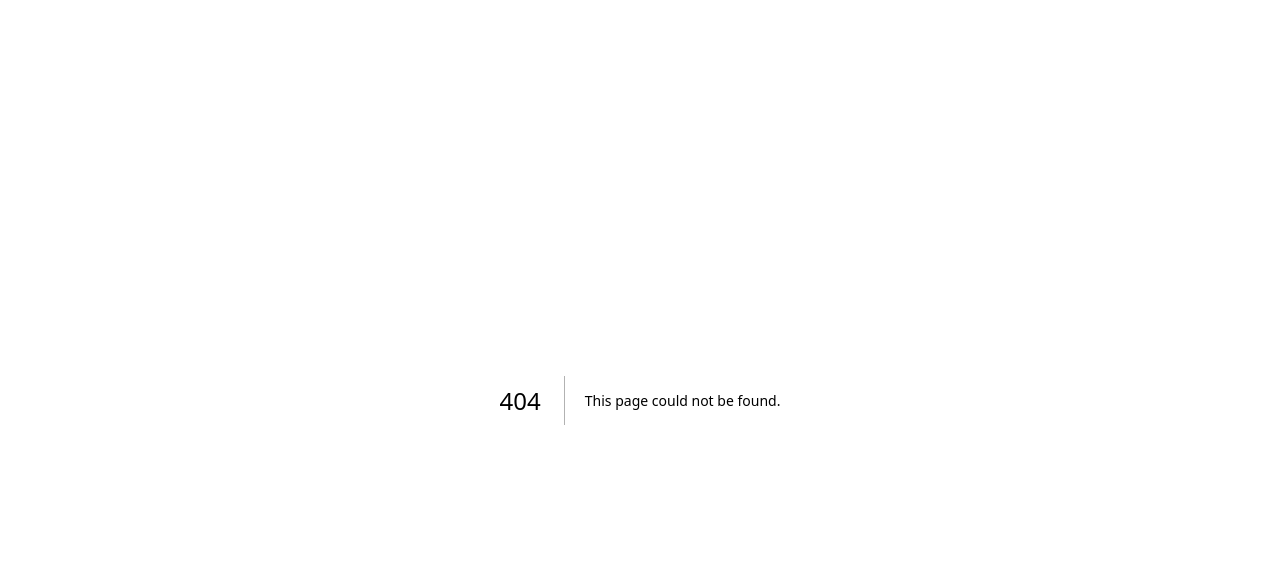
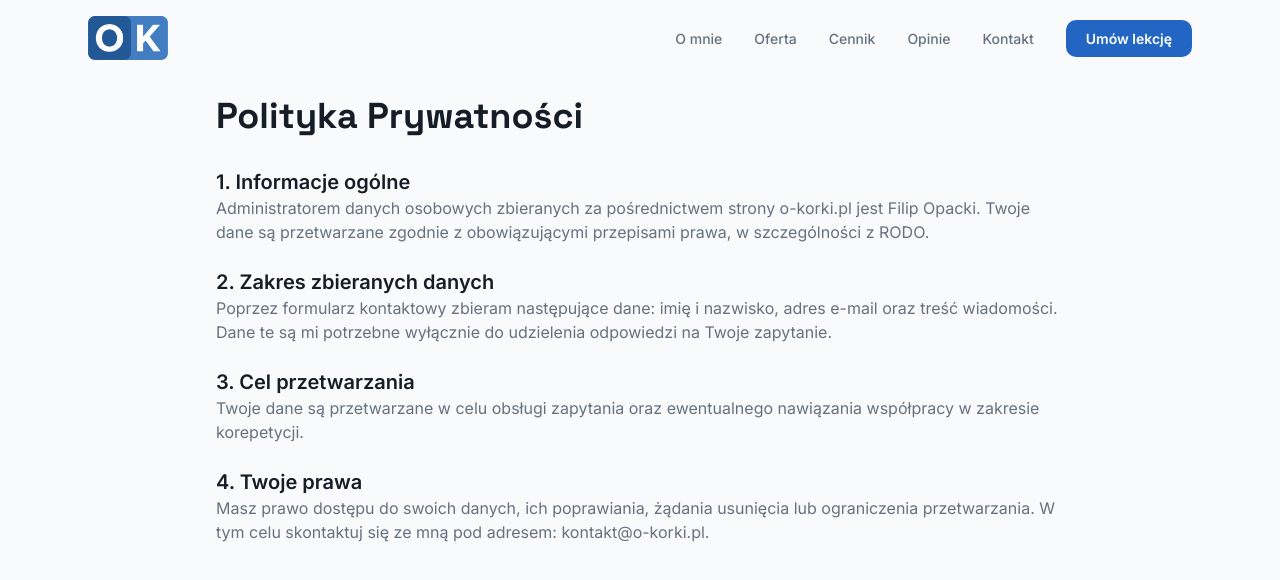
Before and after one commit to kurliko/math, a Next.js app: page /privacy-policy in a window 1280 px wide. Before the commit this address had no page. Shown: the top 580 px of the page. Built offline with nearby package versions, Linux system fonts and the light colour scheme.

Commit message:
Dodanie strony z polityka prywatnosci i zmiana globalna dla navbara w pliku layout.tsx

```diff
--- a/app/layout.tsx
+++ b/app/layout.tsx
@@ -2,6 +2,7 @@ import type { Metadata } from 'next'
 import { Inter, Space_Grotesk } from 'next/font/google'
 
 import './globals.css'
+import { Navbar } from '@/components/navbar'
 
 const inter = Inter({ subsets: ['latin', 'latin-ext'], variable: '--font-inter' })
 const spaceGrotesk = Space_Grotesk({ subsets: ['latin'], variable: '--font-space-grotesk' })
@@ -18,7 +19,10 @@ export default function RootLayout({
 }>) {
   return (
     <html lang="pl">
-      <body className={`${inter.variable} ${spaceGrotesk.variable} font-sans antialiased`}>{children}</body>
+      <body className={`${inter.variable} ${spaceGrotesk.variable} font-sans antialiased`}>
+        <Navbar />
+        {children}
+      </body>
     </html>
   )
 }
--- /dev/null
+++ b/app/privacy-policy/page.tsx
@@ -0,0 +1,43 @@
+export default function PrivacyPolicy() {
+  return (
+
+    <main className="mx-auto max-w-4xl px-6 py-24">
+      <h1 className="font-display text-3xl font-bold text-foreground sm:text-4xl mb-8">
+        Polityka Prywatności
+      </h1>
+
+      <div className="prose prose-slate max-w-none text-muted-foreground space-y-6">
+        <section>
+          <h2 className="text-xl font-semibold text-foreground">1. Informacje ogólne</h2>
+          <p>
+            Administratorem danych osobowych zbieranych za pośrednictwem strony o-korki.pl jest Filip Opacki.
+            Twoje dane są przetwarzane zgodnie z obowiązującymi przepisami prawa, w szczególności z RODO.
+          </p>
+        </section>
+
+        <section>
+          <h2 className="text-xl font-semibold text-foreground">2. Zakres zbieranych danych</h2>
+          <p>
+            Poprzez formularz kontaktowy zbieram następujące dane: imię i nazwisko, adres e-mail oraz treść wiadomości.
+            Dane te są mi potrzebne wyłącznie do udzielenia odpowiedzi na Twoje zapytanie.
+          </p>
+        </section>
+
+        <section>
+          <h2 className="text-xl font-semibold text-foreground">3. Cel przetwarzania</h2>
+          <p>
+            Twoje dane są przetwarzane w celu obsługi zapytania oraz ewentualnego nawiązania współpracy w zakresie korepetycji.
+          </p>
+        </section>
+
+        <section>
+          <h2 className="text-xl font-semibold text-foreground">4. Twoje prawa</h2>
+          <p>
+            Masz prawo dostępu do swoich danych, ich poprawiania, żądania usunięcia lub ograniczenia przetwarzania.
+            W tym celu skontaktuj się ze mną pod adresem: kontakt@o-korki.pl.
+          </p>
+        </section>
+      </div>
+    </main>
+  );
+}
--- a/components/footer.tsx
+++ b/components/footer.tsx
@@ -32,6 +32,9 @@ export function Footer() {
           >
             Kontakt
           </a>
+          <a href="/privacy-policy" className="text-sm text-muted-foreground hover:text-primary">
+          Polityka prywatności
+          </a>
         </nav>
       </div>
     </footer>
```
